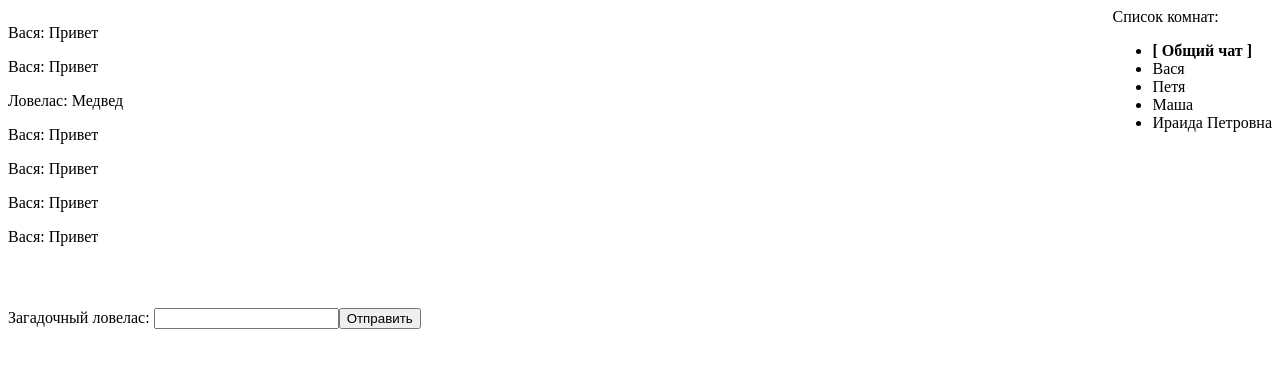
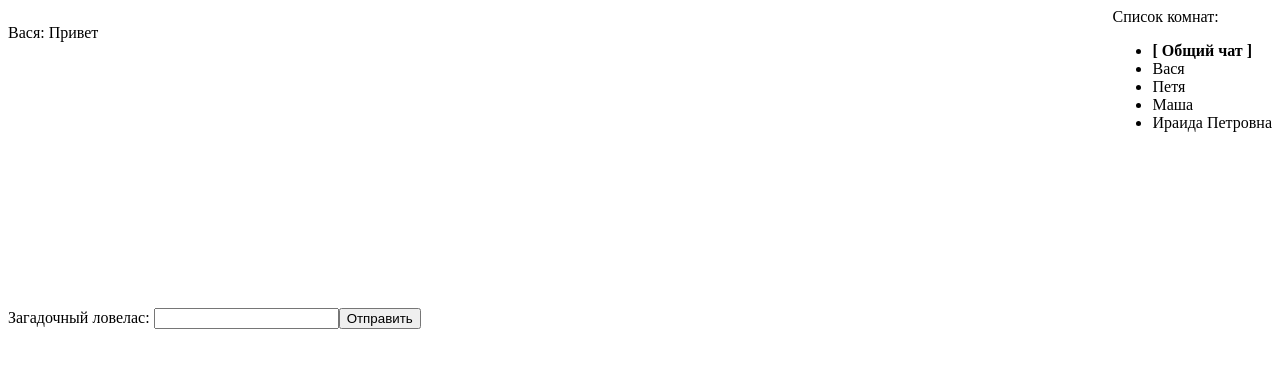
Before and after one commit to kvasdopil/react-lect1, a React app: page / in a window 1280 px wide. Shown: the top 368 px of the page. Built offline with nearby package versions, Linux system fonts and the light colour scheme; the HTML template or start-up script is replaced by a standard one.

Commit message:
state for App
Signed-off-by: Alexey Guskov <lexag@mail.ru>

```diff
--- a/src/App.js
+++ b/src/App.js
@@ -3,30 +3,37 @@ import Rooms from './components/Rooms'
 import Chat from './components/Chat'
 
 export default class App extends React.Component {
-  onSend(msg)
+  constructor()
   {
-    console.log('send: ', 'вася пупкин', 'Общий чат', msg);
-  }
-
-  render() {
-    var data = {
+    super();
+    this.state = {
       userName: 'Загадочный ловелас',
       room: 'Общий чат',
       rooms: ['Общий чат', 'Вася', 'Петя', 'Маша', 'Ираида Петровна'],
       messages: [
-        {from: 'Вася', msg: 'Привет'},
-        {from: 'Вася', msg: 'Привет'},
-        {from: 'Ловелас', msg: 'Медвед'},
-        {from: 'Вася', msg: 'Привет'},
-        {from: 'Вася', msg: 'Привет'},
-        {from: 'Вася', msg: 'Привет'},
         {from: 'Вася', msg: 'Привет'}
       ]
     };
+  }
 
+  onSend(msg)
+  {
+    console.log('send: ', 'вася пупкин', 'Общий чат', msg);
+    this.handleMessage(this.state.userName, this.state.room, msg);
+  }
+
+  handleMessage(from, chat, msg)
+  {
+    var messages = this.state.messages;
+    messages.push({from, msg});
+
+    this.setState({messages});
+  }
+
+  render() {
     return <div id='app'>
-      <Rooms room={data.room} items={data.rooms} />
-      <Chat items={data.messages} user={data.userName} onSend={this.onSend}/>
+      <Rooms room={this.state.room} items={this.state.rooms} />
+      <Chat items={this.state.messages} user={this.state.userName} onSend={(m) => this.onSend(m)}/>
     </div>
   }
 }
```
